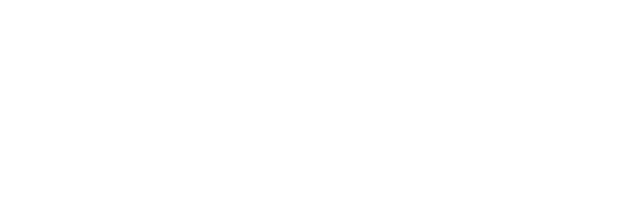
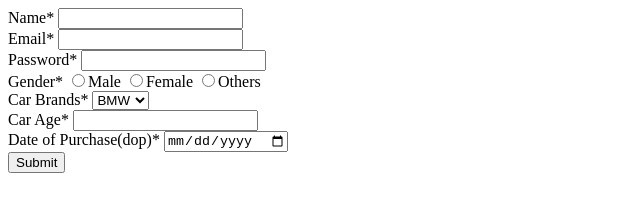
Before and after one commit to acciojob/car-insurance-form-RavitejaMulaparthi, a website: page main.html in a window 1280 px wide. Shown: the whole page, without its empty margins (0-640 px from the left). Drawn offline with Linux system fonts and the light colour scheme.

Commit message:
created a submission

```diff
--- a/main.html
+++ b/main.html
@@ -7,8 +7,39 @@
 </head>
 
 <body>
-	<!-- the entire body must be written by student -->
-    <script type="text/javascript" src="./script.js">
+	<form method="post" action="#" id="carInsuranceForm">
+		<label for="name">Name*</label>
+		<input type="text" id="name" name="name" required><br>
+
+		<label for="email">Email*</label>
+		<input type="email" id="email" name="email" required><br>
+
+		<label for="password">Password*</label>
+		<input type="password" id="password" name="password" required><br>
+
+		<label for="gender">Gender*</label>
+		<input type="radio" id="gender" name="gender" value= "male"required>Male
+		<input type="radio" id="gender" name="gender" value= "Female"required>Female
+		<input type="radio" id="gender" name="gender" value= "others"required>Others<br>
+
+		<label for="cars">Car Brands*</label>
+		<select id="cars" name="car_brands">
+			<option value="BMW">BMW</option>
+			<option value="fearari">Ferari</option>
+			<option value="swift">Swift</option>
+		</select><br>
+
+		<label for="carage">Car Age*</label>
+		<input type="number" id="carage" name="car_age" required><br>
+
+		<label for="dop">Date of Purchase(dop)*</label>
+		<input type="date" id="dop" name="date_of_purchase" required><br>
+
+		<button type="submit">Submit</button>
+
+
+	</form>
+	<script type="text/javascript" src="./script.js">
 </script>
 
 </body>
```
